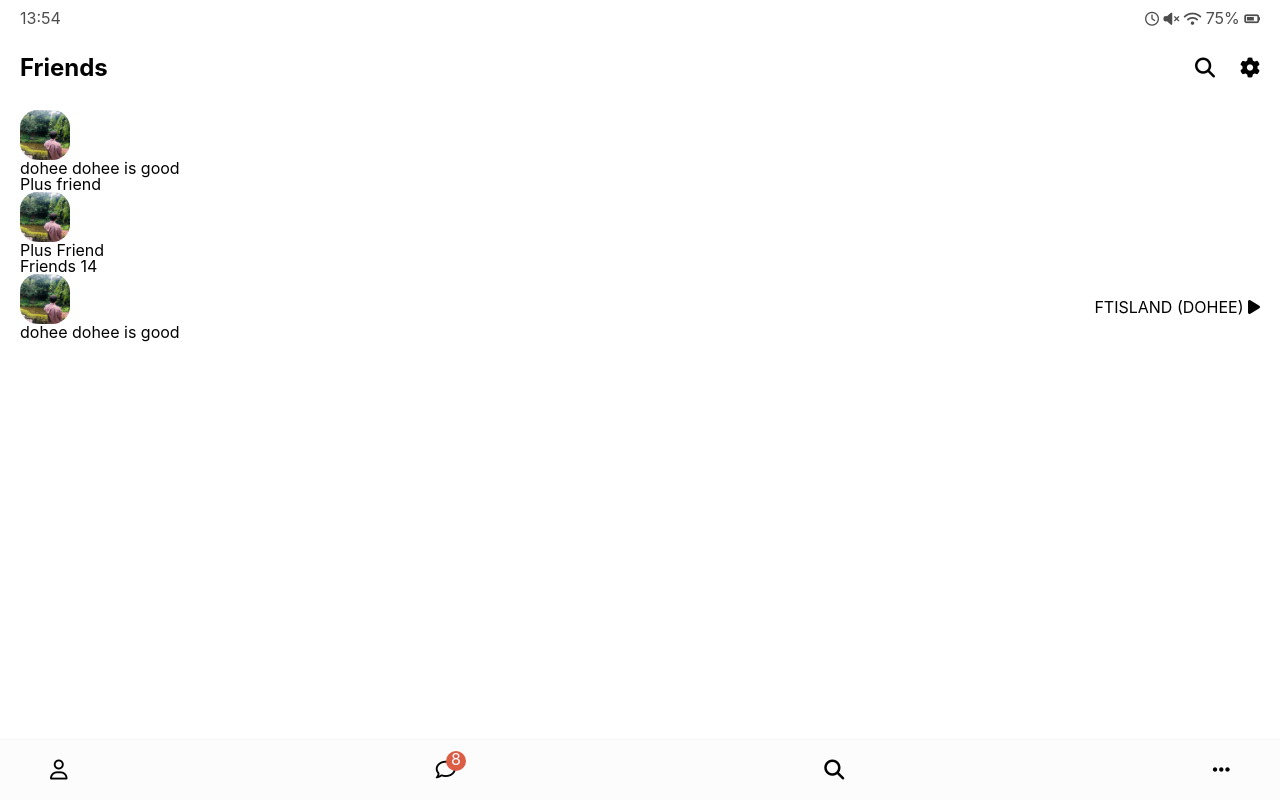
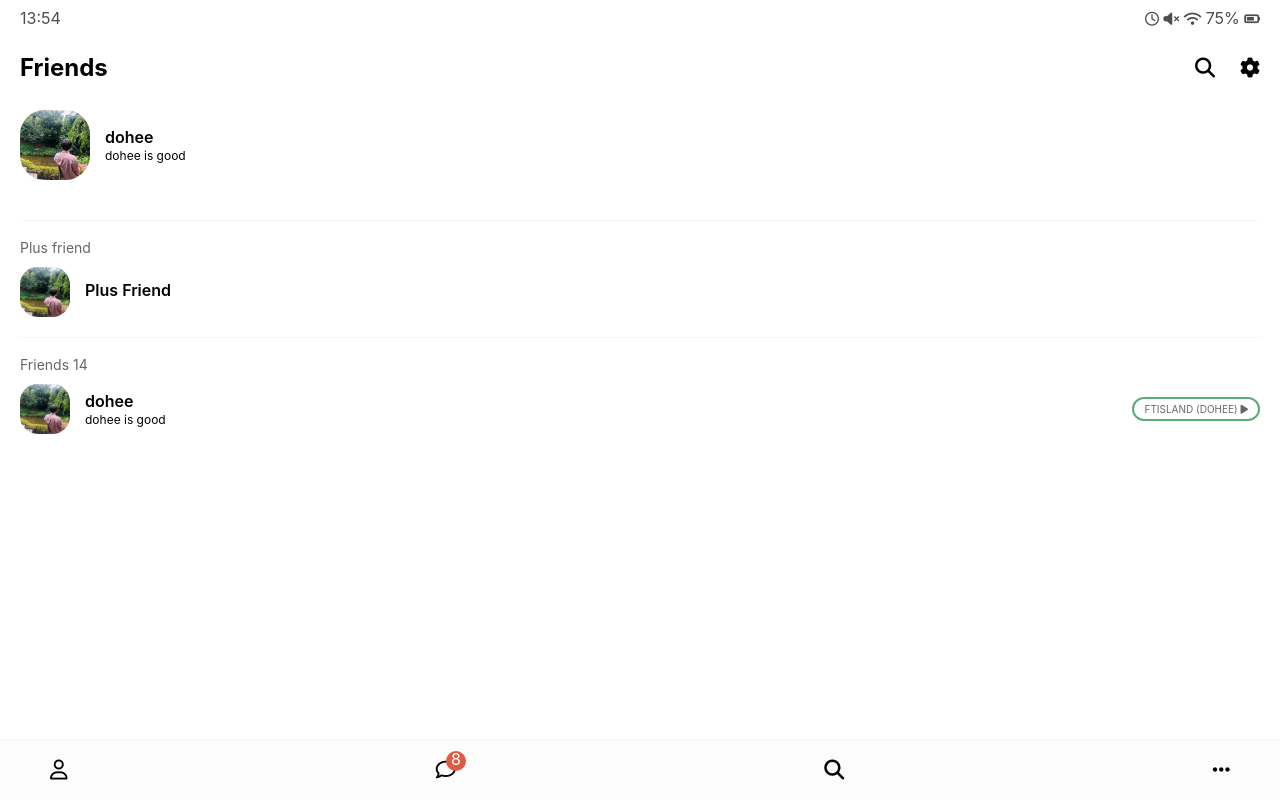
Before and after one commit to showxhsl/KakaoClone-v2, a plain HTML site: page friends.html in a window 1280 px wide. Drawn offline with Linux system fonts and the light colour scheme; a web font is replaced by a local one.

Commit message:
~friends css

```diff
--- a/css/friend.css
+++ b/css/friend.css
@@ -11,6 +11,55 @@
 
 }
 
-.friend__avatr.g-avatar{
-    /* width: 70px; */
+.friend__avatar.g-avatar{
+    width: 70px;
 }
+
+.friend__avatar.m-avatar{
+    width: 50px
+}
+
+.friend .friend__column{
+    display: flex;
+    align-items: center;
+}
+
+.friend .friend__avatar{
+    margin-right: 15px;
+}
+
+.friend__content .friend__name{
+    display: block;
+    margin-bottom: 5px;
+    font-weight: 600;
+}
+
+.friend__content .friend__status
+.friend__content .friend__status,
+.friend__content .friend__bottom-text{
+    opacity: 0.6;
+}
+
+.friend__content .friend__bottom-text{
+    font-size: 14px;
+}
+
+.friend__content .friend__status{
+    font-size: 12px;
+}
+
+.friend__content .friend__status,
+.friend .chat__timestamp{
+    font-size: 12px;
+}
+
+.friend .friend__now-listening{
+    padding: 5px 10px;
+    border-radius: 15px;
+    border: 2px solid #5aad77;
+    font-size: 10px;
+}
+
+.friend__now-listening span{
+    opacity: 0.6;
+}
--- /dev/null
+++ b/css/friends.css
@@ -0,0 +1,16 @@
+.friends .friends__header{
+    padding-bottom: 20px;
+}
+
+.friends .friends__plus{
+    padding:20px 0px;
+    border-top: 1px solid #f7f7f7;
+    border-bottom: 1px solid #f7f7f7;
+    margin: 20px 0px;
+}
+.friends__plus .friends__title,
+.friends__list .friends__title{
+    font-size: 14px;
+    opacity: 0.6;
+    margin-bottom: 12px;
+}
--- a/css/styles.css
+++ b/css/styles.css
@@ -4,6 +4,8 @@
 @import "header.css";
 @import "nav-bar.css";
 @import "friend.css";
+@import "friends.css";
+
 body{
     background-color: white;
     padding: 10px 20px;
@@ -17,4 +19,5 @@ a{
 
 *{
     box-sizing: border-box;
+    text-decoration: none;
 }
--- a/friends.html
+++ b/friends.html
@@ -35,8 +35,8 @@
     </header>
     <main class="friends">
         <header class="friends__header">
-            <li class="friends__friend friend friend--lg">
-                <div class="friends__column">
+            <li class="friends__friend friend">
+                <div class="friend__column">
                     <img src="images/dohee.jpg" class="g-avatar friend__avatar" />
                     <div class="friend__content">
                         <span class="friend__name">
@@ -49,11 +49,11 @@
                 </div>
             </li>
         </header>
-        <div class="friends__plus-friend">
+        <div class="friends__plus">
             <h5 class="friends__title">Plus friend</h5>
             <div class="friends__friend friend">
                 <div class="friend__column">
-                    <img src="images/dohee.jpg" class="g-avatar friend__avatar" />
+                    <img src="images/dohee.jpg" class="m-avatar friend__avatar" />
                     <div class="friend__content">
                         <span class="friend__name">
                             Plus Friend
@@ -65,8 +65,8 @@
         <ul class="friends__list">
         <h5 class="friends__title">Friends 14</h5>
             <li class="friends__friend friend friend--lg">
-                <div class="friends__column">
-                    <img src="images/dohee.jpg" class="g-avatar friend__avatar" />
+                <div class="friend__column">
+                    <img src="images/dohee.jpg" class="m-avatar friend__avatar" />
                     <div class="friend__content">
                         <span class="friend__name">
                             dohee
@@ -80,8 +80,9 @@
                     <div class="friend__now-listening">
                         <span>
                         FTISLAND (DOHEE)
+
+                        <i class="fas fa-play"></i>
                         </span>
-                        <i class="fas fa-play"></i>
                     </div>
                 </div>
             </li>
```
Also changed, not shown: find.html (+1 -1 lines), index.html (+5 -6 lines).
